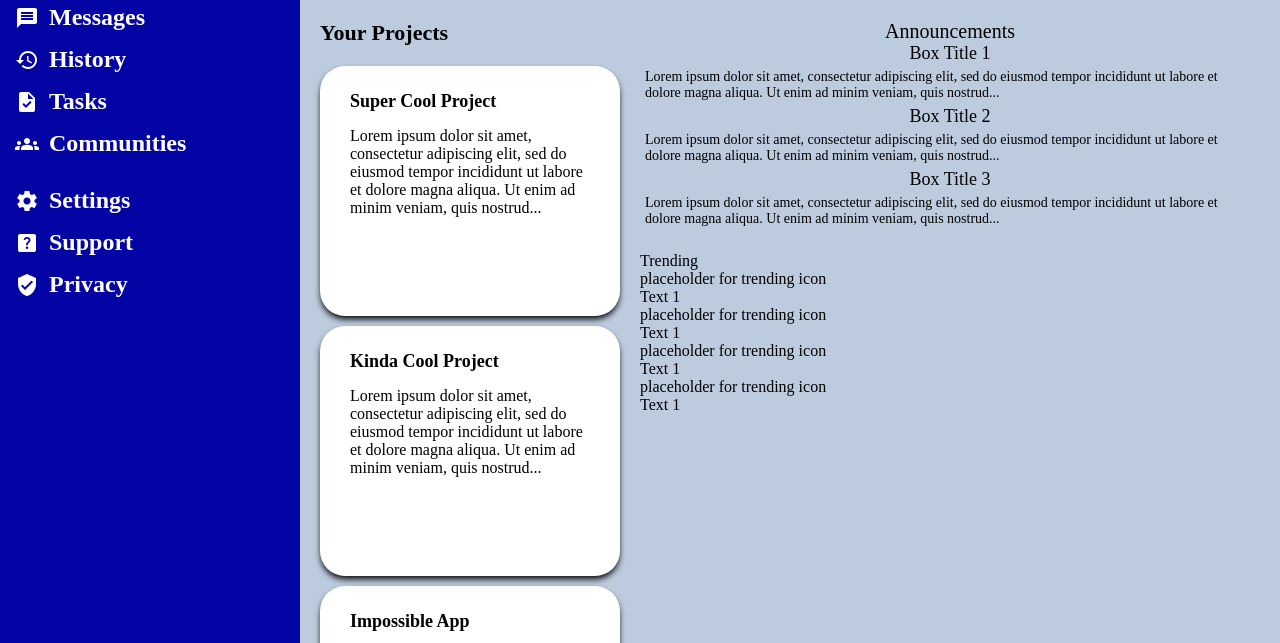
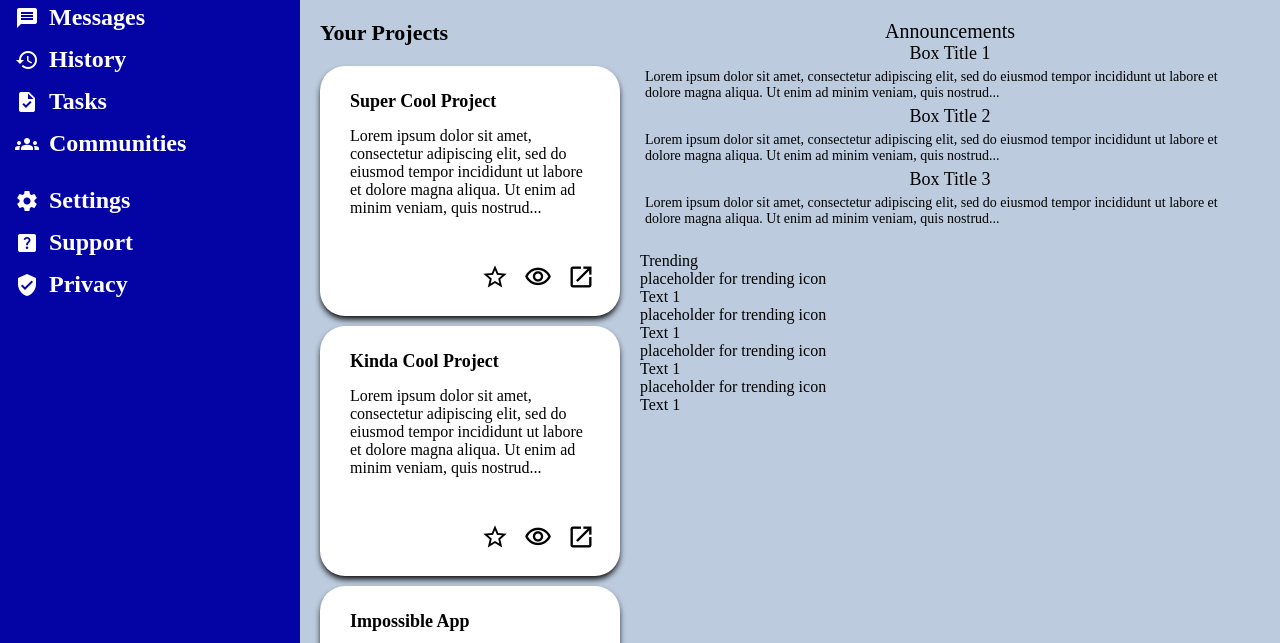
Before and after one commit to seanyoonsy/admin_dashboard, a plain HTML site: page index.html in a window 1280 px wide. Shown: the part 157-800 px from the top of the page. Drawn offline with Linux system fonts and the light colour scheme.

Commit message:
Add c-icons div to card div with 3 icons inside, style c-icons div with flex to position it in bottom right of each card

```diff
--- a/index.html
+++ b/index.html
@@ -121,26 +121,56 @@
                 <div class="card">
                     <p class="c-title">Super Cool Project</p>
                     <p class="c-text">Lorem ipsum dolor sit amet, consectetur adipiscing elit, sed do eiusmod tempor incididunt ut labore et dolore magna aliqua. Ut enim ad minim veniam, quis nostrud...</p>
+                    <div class="c-icons">
+                        <span class="material-icons-outlined"> star_border </span>
+                        <span class="material-icons-outlined"> visibility </span>
+                        <span class="material-icons-outlined"> open_in_new </span>
+                    </div>
                 </div>
                 <div class="card">
                     <p class="c-title">Kinda Cool Project</p>
                     <p class="c-text">Lorem ipsum dolor sit amet, consectetur adipiscing elit, sed do eiusmod tempor incididunt ut labore et dolore magna aliqua. Ut enim ad minim veniam, quis nostrud...</p>
+                    <div class="c-icons">
+                        <span class="material-icons-outlined"> star_border </span>
+                        <span class="material-icons-outlined"> visibility </span>
+                        <span class="material-icons-outlined"> open_in_new </span>
+                    </div>
                 </div>
                 <div class="card">
                     <p class="c-title">Impossible App</p>
                     <p class="c-text">Lorem ipsum dolor sit amet, consectetur adipiscing elit, sed do eiusmod tempor incididunt ut labore et dolore magna aliqua. Ut enim ad minim veniam, quis nostrud...</p>
+                    <div class="c-icons">
+                        <span class="material-icons-outlined"> star_border </span>
+                        <span class="material-icons-outlined"> visibility </span>
+                        <span class="material-icons-outlined"> open_in_new </span>
+                    </div>
                 </div>
                 <div class="card">
                     <p class="c-title">Easy Peasy App</p>
                     <p class="c-text">Lorem ipsum dolor sit amet, consectetur adipiscing elit, sed do eiusmod tempor incididunt ut labore et dolore magna aliqua. Ut enim ad minim veniam, quis nostrud...</p>
+                    <div class="c-icons">
+                        <span class="material-icons-outlined"> star_border </span>
+                        <span class="material-icons-outlined"> visibility </span>
+                        <span class="material-icons-outlined"> open_in_new </span>
+                    </div>
                 </div>
                 <div class="card">
                     <p class="c-title">Ad Blocker</p>
                     <p class="c-text">Lorem ipsum dolor sit amet, consectetur adipiscing elit, sed do eiusmod tempor incididunt ut labore et dolore magna aliqua. Ut enim ad minim veniam, quis nostrud...</p>
+                    <div class="c-icons">
+                        <span class="material-icons-outlined"> star_border </span>
+                        <span class="material-icons-outlined"> visibility </span>
+                        <span class="material-icons-outlined"> open_in_new </span>
+                    </div>
                 </div>
                 <div class="card">
                     <p class="c-title">Money Maker</p>
                     <p class="c-text">Lorem ipsum dolor sit amet, consectetur adipiscing elit, sed do eiusmod tempor incididunt ut labore et dolore magna aliqua. Ut enim ad minim veniam, quis nostrud...</p>
+                    <div class="c-icons">
+                        <span class="material-icons-outlined"> star_border </span>
+                        <span class="material-icons-outlined"> visibility </span>
+                        <span class="material-icons-outlined"> open_in_new </span>
+                    </div>
                 </div>
             </div>
         </div>
--- a/style.css
+++ b/style.css
@@ -228,6 +228,20 @@
     font-size: 16px;
 }
 
+.c-icons {
+    margin-top: auto;
+    display: flex;
+    align-self: flex-end;
+    justify-content: flex-end;
+    align-items: center;
+    gap: 15px;
+}
+
+.c-icons span {
+    font-size: 28px;
+    cursor: pointer;
+}
+
 .announcements {
     grid-area: announcements;
 }
```
